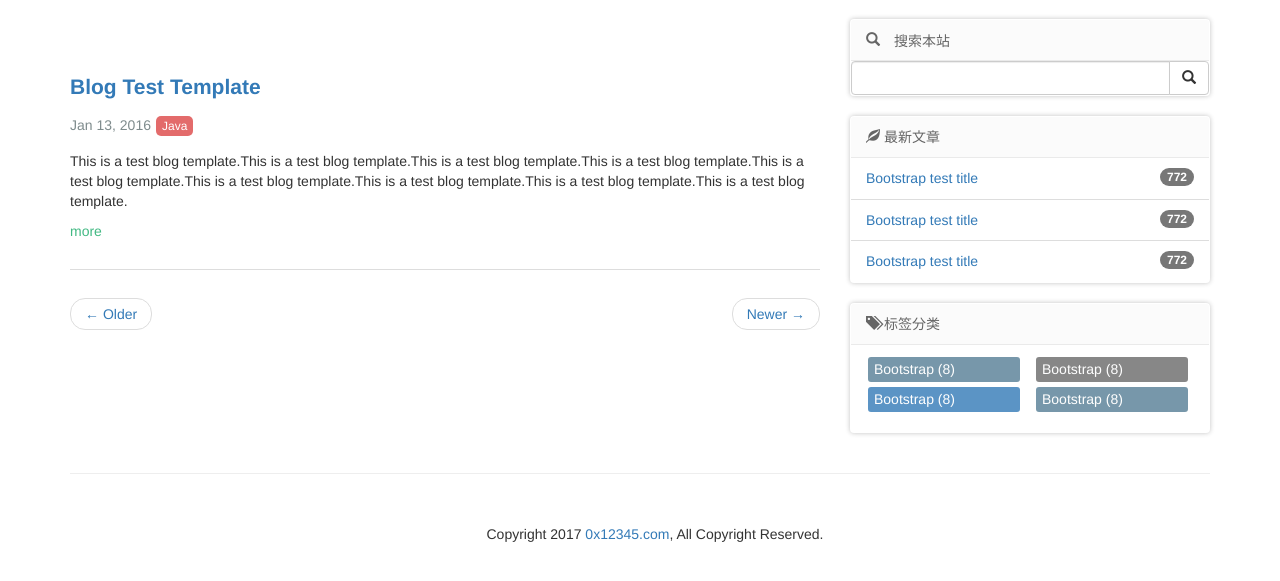
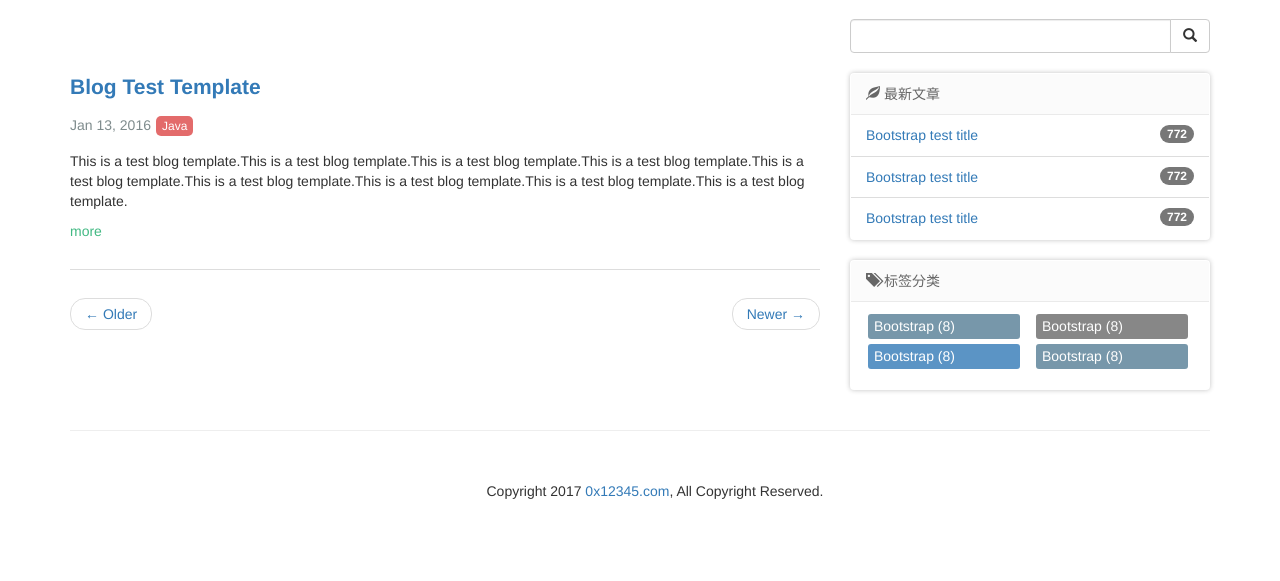
Before and after one commit to DecemCat/DecemSite, a Python web app: template templates/index.html in a window 1280 px wide. Shown: the part 51-632 px from the top of the page. Run offline with Jinja, Linux system fonts and the light colour scheme; the template is opened without the code that fills it, so the values that code supplies are empty.

```diff
--- a/templates/index.html
+++ b/templates/index.html
@@ -117,10 +117,7 @@
             <!-- Blog Sidebar Widgets Column -->
             <div class="col-md-4">
 
-                <div class="panel">
-                    <div class="panel-heading">
-                        <span class="glyphicon glyphicon-search"</span> 搜索本站
-                    </div>
+                <div style="margin-bottom:20px;">
                     <div class="input-group">
                         <input type="text" class="form-control">
                         <span class="input-group-btn">
```
